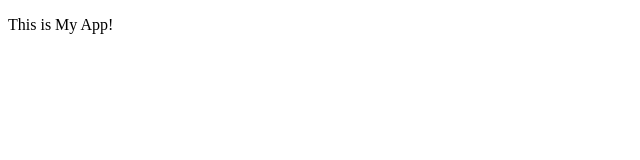
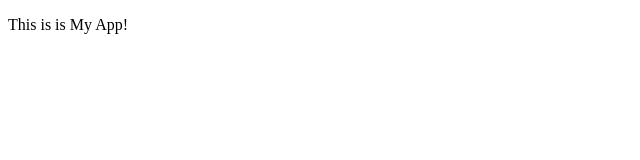
Before and after one commit to GustiCahya/myAppsSample, a plain HTML site: page index.html in a window 1280 px wide. Shown: the full height of the page, 0-640 px from the left. Drawn offline with Linux system fonts and the light colour scheme.

Commit message:
initial committed

```diff
--- /dev/null
+++ b/dir1/app1.js
@@ -0,0 +1 @@
+console.log('Hello World');
--- a/index.html
+++ b/index.html
@@ -8,6 +8,6 @@
     <script src="app.js"></script>
 </head>
 <body>
-    <p>This is My App!</p>
+    <p>This is is My App!</p>
 </body>
 </html>
```
Also changed, not shown: 1 other file.
